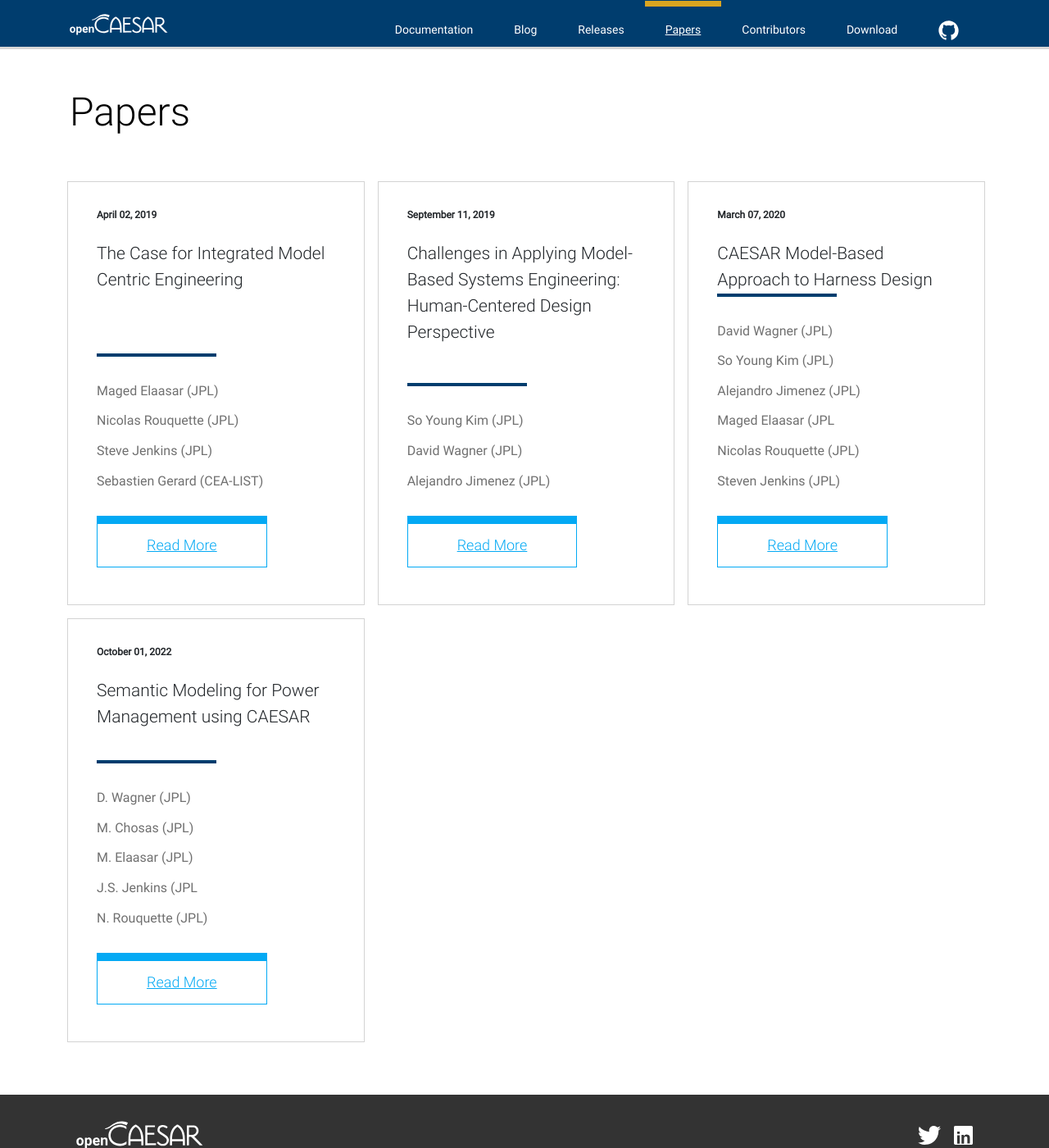
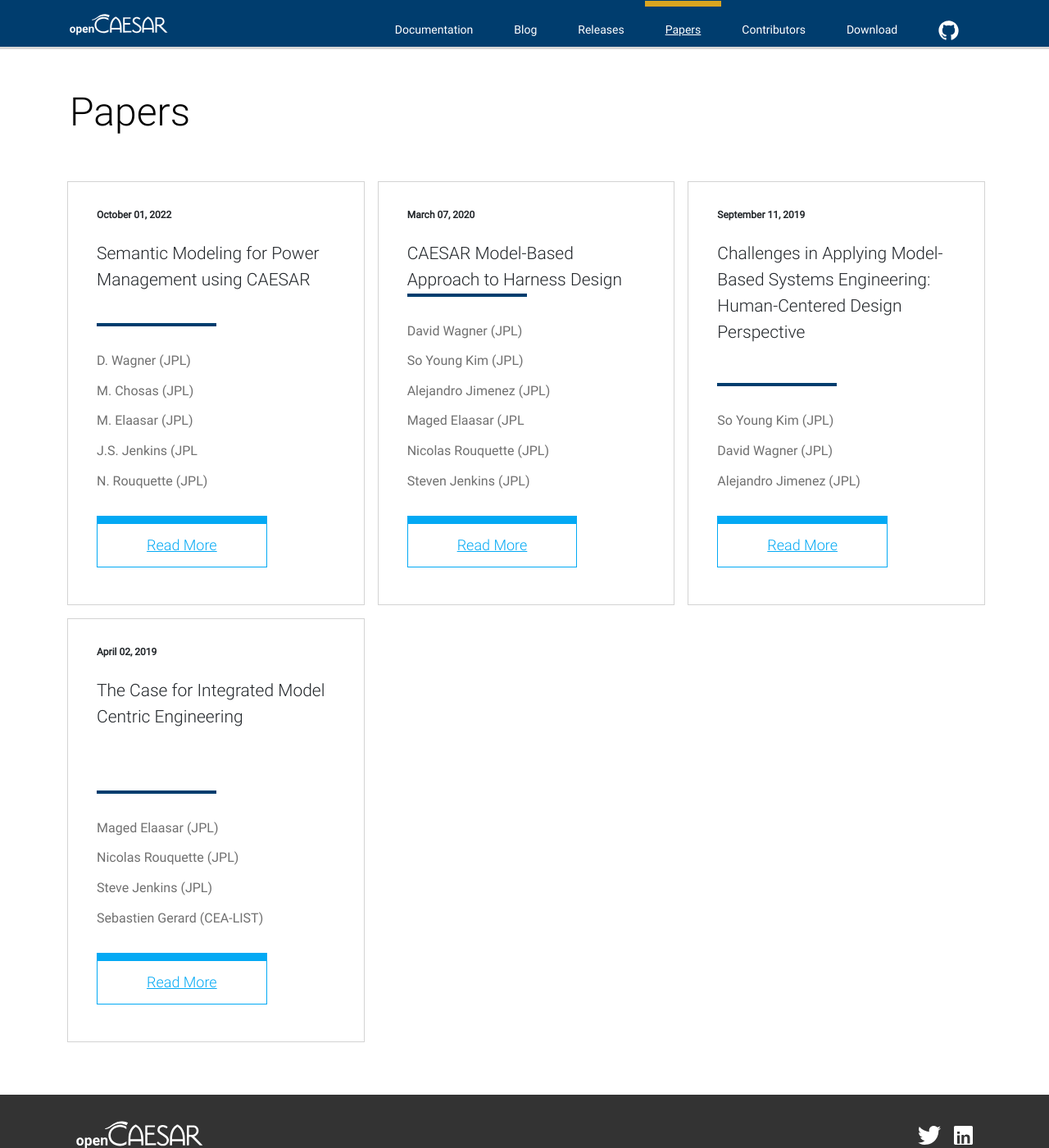
Before and after one commit to opencaesar/opencaesar.github.io, a Jekyll site: the page built from paper/index.html, in a window 1280 px wide and 1400 px high. Shown: the whole window at 82% size. Built offline with Jekyll 4.4.1, drawn with Linux system fonts in a browser that asks for light colours; nearby versions of some CDN libraries.

Commit message:
new paper

```diff
--- a/paper/index.html
+++ b/paper/index.html
@@ -15,7 +15,7 @@ navlink: /paper
 
     <!-- paper list -->
     <div class="row pl-1 pb-3 mb-5">
-        {% for post in site.papers%}
+        {% for post in site.papers reversed%}
         <div id={{forloop.index}} class="col col-sm-12 col-lg-4 pt-3 px-2">
             <div class="card">
                 <div class="card-body blog-card-oc pt-4">
```
